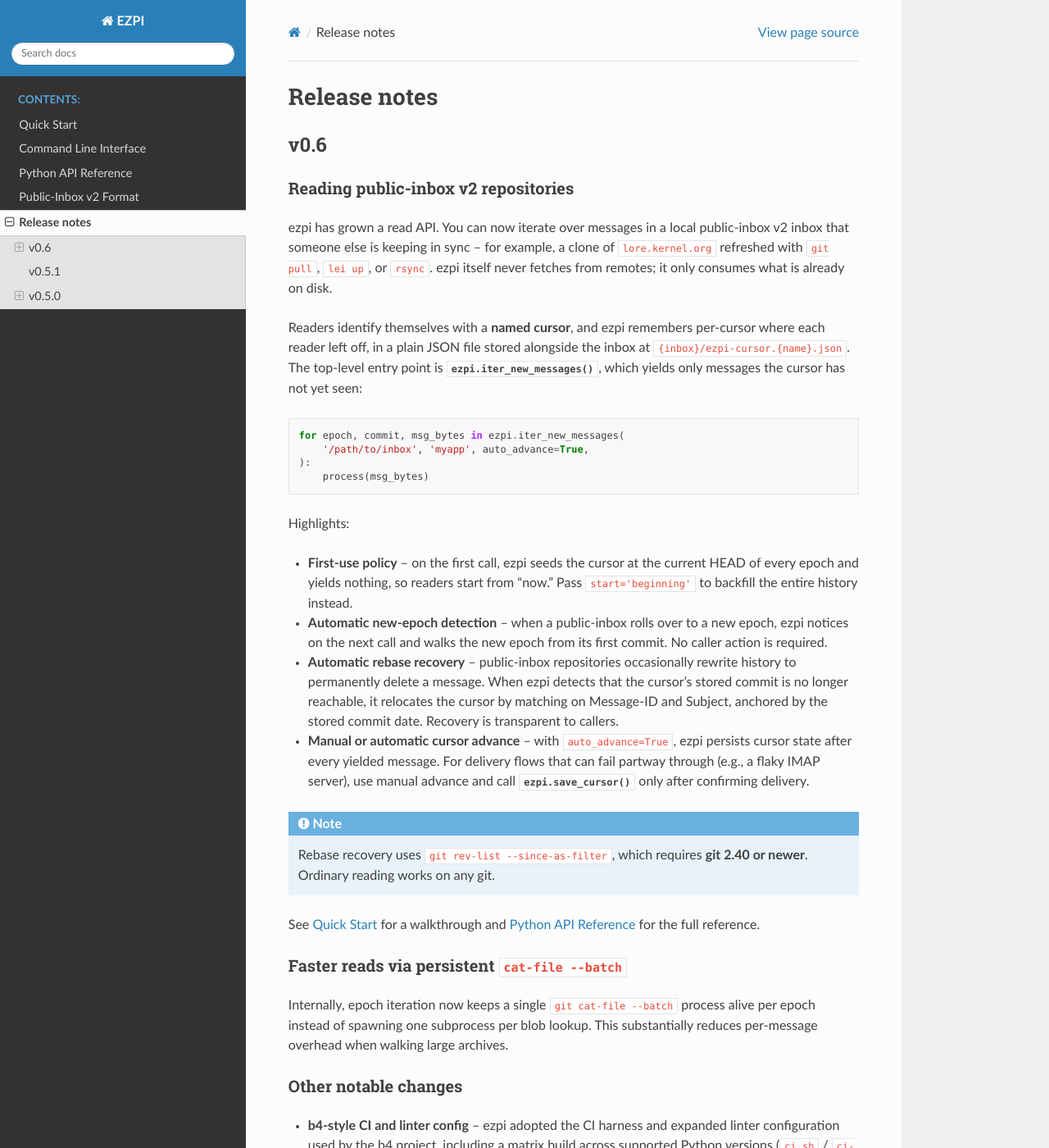
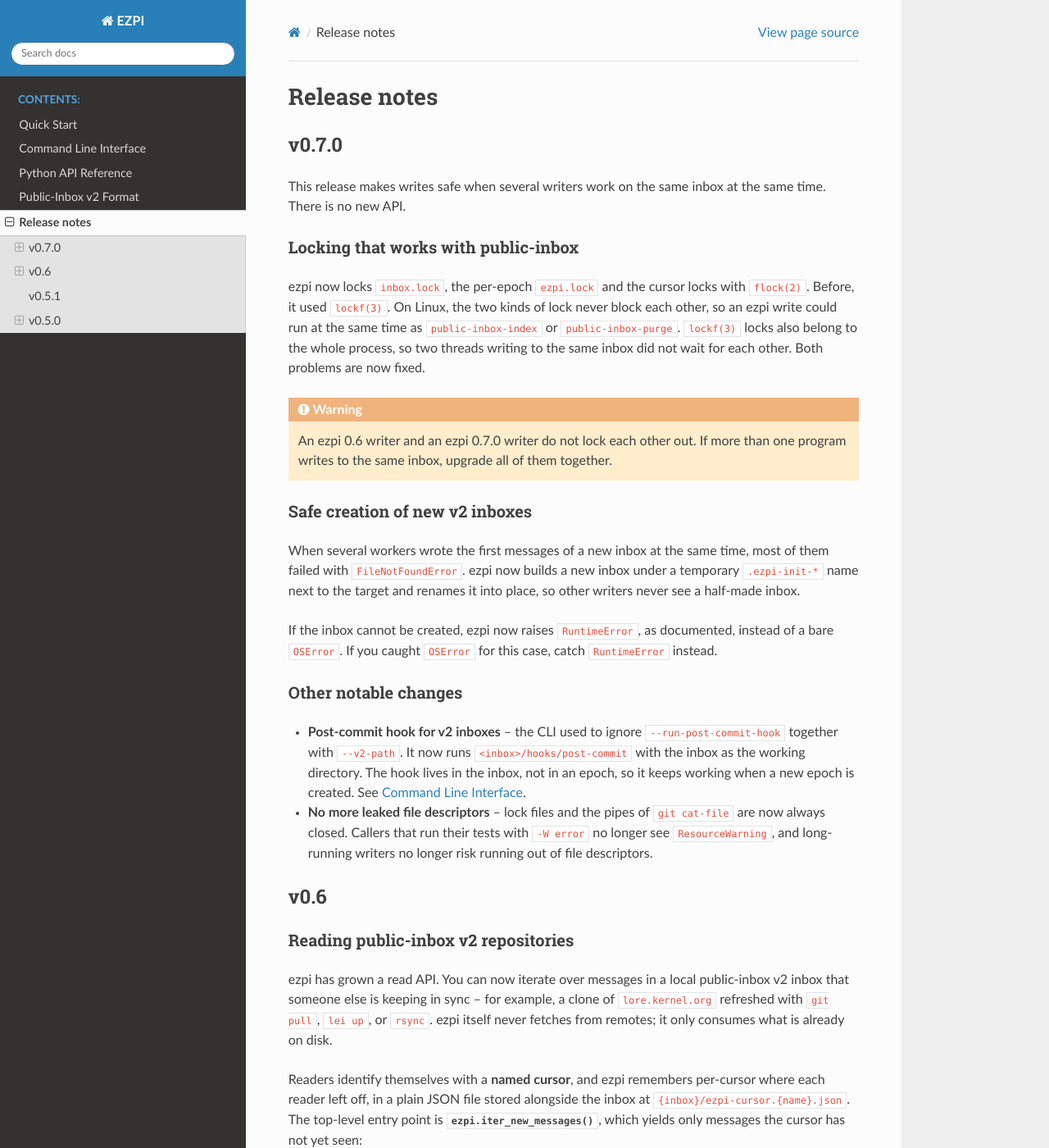
Before and after one commit to kernelorg-mirror/utils_ezpi_ezpi, a Sphinx documentation site: the page built from docs/releases.rst, in a window 1280 px wide and 1400 px high. Shown: the whole window at 82% size. Built offline with Sphinx 7.4.7 and the Read the Docs theme 3.1.0, drawn with Linux system fonts in a browser that asks for light colours.

Commit message:
Prepare the 0.7.0 release
Bump the version and write release notes for the concurrency fixes
since 0.6. The notes warn that 0.6 and 0.7.0 writers do not lock each
other out, and that inbox creation now raises RuntimeError instead of
OSError, because both can break existing deployments. The package
description still said write-only, which has been wrong since 0.6
added the read API.

Key changes:

- Set __VERSION__ to 0.7.0, using three-part versions again
- Add v0.7.0 release notes
- Say "read and write" in the pyproject.toml and setup.cfg descriptions

Signed-off-by: Konstantin Ryabitsev <konstantin@linuxfoundation.org>

```diff
--- a/docs/releases.rst
+++ b/docs/releases.rst
@@ -1,5 +1,56 @@
 Release notes
 =============
+
+.. _release-0.7.0:
+
+v0.7.0
+------
+
+This release makes writes safe when several writers work on the same
+inbox at the same time. There is no new API.
+
+Locking that works with public-inbox
+~~~~~~~~~~~~~~~~~~~~~~~~~~~~~~~~~~~~
+
+ezpi now locks ``inbox.lock``, the per-epoch ``ezpi.lock`` and the
+cursor locks with ``flock(2)``. Before, it used ``lockf(3)``. On Linux,
+the two kinds of lock never block each other, so an ezpi write could
+run at the same time as ``public-inbox-index`` or
+``public-inbox-purge``. ``lockf(3)`` locks also belong to the whole
+process, so two threads writing to the same inbox did not wait for
+each other. Both problems are now fixed.
+
+.. warning::
+
+   An ezpi 0.6 writer and an ezpi 0.7.0 writer do not lock each other
+   out. If more than one program writes to the same inbox, upgrade all
+   of them together.
+
+Safe creation of new v2 inboxes
+~~~~~~~~~~~~~~~~~~~~~~~~~~~~~~~
+
+When several workers wrote the first messages of a new inbox at the
+same time, most of them failed with ``FileNotFoundError``. ezpi now
+builds a new inbox under a temporary ``.ezpi-init-*`` name next to the
+target and renames it into place, so other writers never see a
+half-made inbox.
+
+If the inbox cannot be created, ezpi now raises ``RuntimeError``, as
+documented, instead of a bare ``OSError``. If you caught ``OSError``
+for this case, catch ``RuntimeError`` instead.
+
+Other notable changes
+~~~~~~~~~~~~~~~~~~~~~
+
+- **Post-commit hook for v2 inboxes** -- the CLI used to ignore
+  ``--run-post-commit-hook`` together with ``--v2-path``. It now runs
+  ``<inbox>/hooks/post-commit`` with the inbox as the working
+  directory. The hook lives in the inbox, not in an epoch, so it keeps
+  working when a new epoch is created. See :doc:`cli`.
+- **No more leaked file descriptors** -- lock files and the pipes of
+  ``git cat-file`` are now always closed. Callers that run their tests
+  with ``-W error`` no longer see ``ResourceWarning``, and long-running
+  writers no longer risk running out of file descriptors.
 
 .. _release-0.6:
 
--- a/pyproject.toml
+++ b/pyproject.toml
@@ -5,7 +5,7 @@ build-backend = "setuptools.build_meta"
 [project]
 name = "ezpi"
 dynamic = ["version"]
-description = "A simple library to write content to public-inbox repositories"
+description = "A simple library to read and write public-inbox repositories"
 readme = {file = "README", content-type = "text/x-rst"}
 license = "MIT-0"
 authors = [
--- a/setup.cfg
+++ b/setup.cfg
@@ -3,7 +3,7 @@
 name = ezpi
 author = Konstantin Ryabitsev
 author_email = mricon@kernel.org
-description = A simple library to write content to public-inbox repositories
+description = A simple library to read and write public-inbox repositories
 long_description = file: README
 long_description_content_type = text/x-rst
 license = MIT-0
--- a/src/ezpi/__init__.py
+++ b/src/ezpi/__init__.py
@@ -88,7 +88,7 @@ EMLPOLICY = email.policy.EmailPolicy(utf8=True, cte_type='8bit', max_line_length
 PI_HEAD = 'refs/heads/master'
 
 # My version
-__VERSION__ = '0.6'
+__VERSION__ = '0.7.0'
 
 
 class CursorError(RuntimeError):
```
